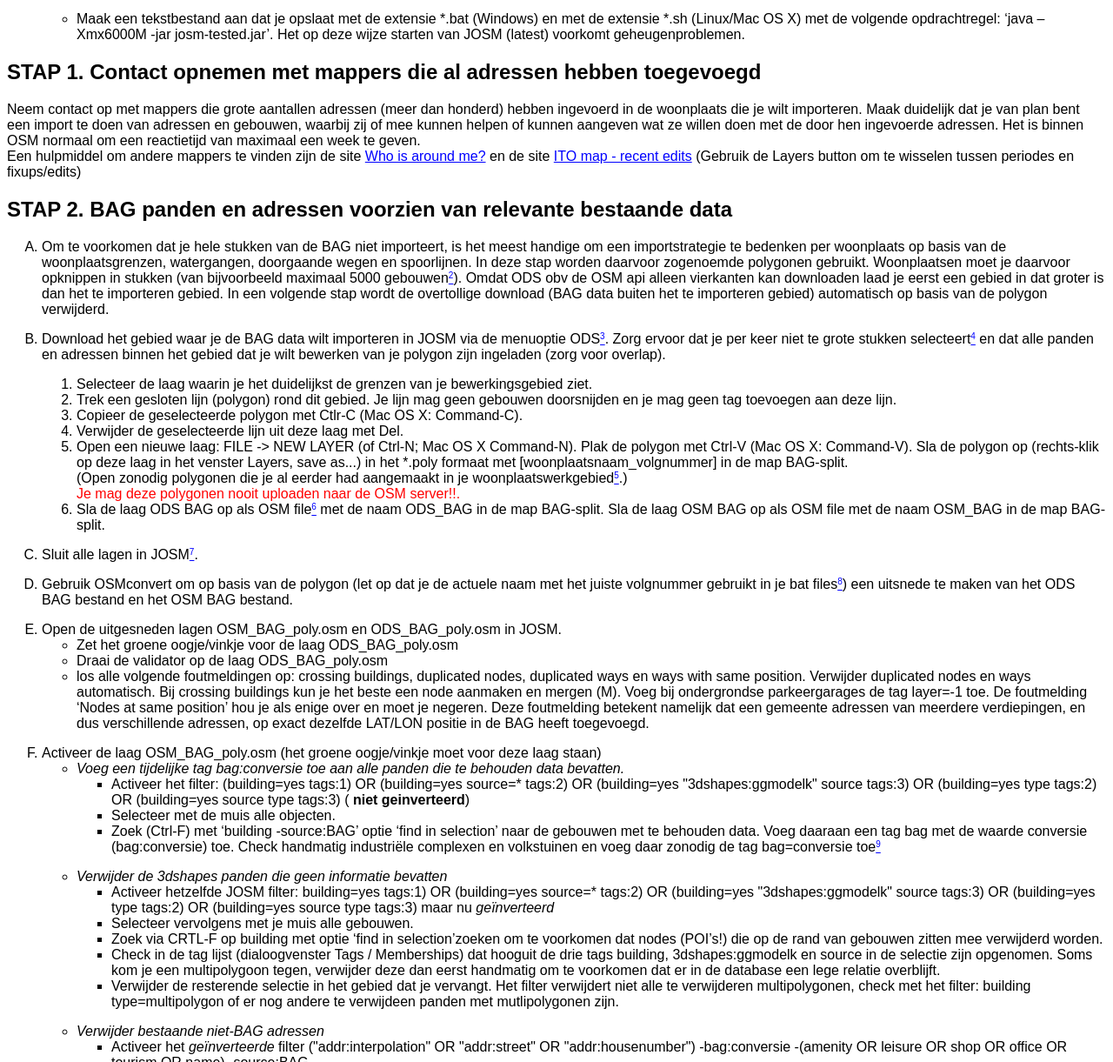
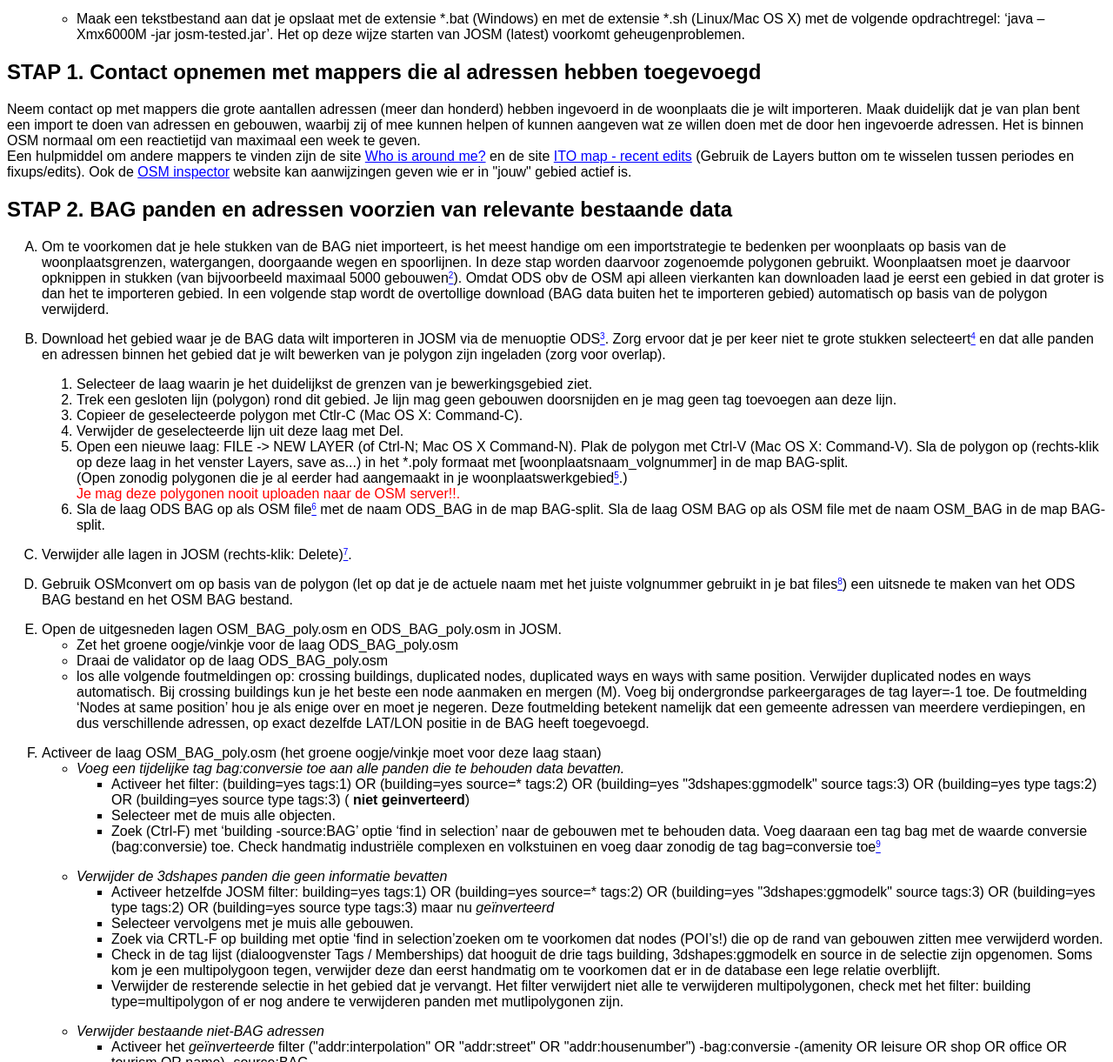
Before and after one commit to gidema/gidema.github.io, a plain HTML site: page bagimport/handleiding.html in a window 1280 px wide. Shown: the part 1579-2800 px from the top of the page at 87% size. Drawn offline with Linux system fonts and the light colour scheme.

Commit message:
Update handleiding.html

```diff
--- a/bagimport/handleiding.html
+++ b/bagimport/handleiding.html
@@ -2,7 +2,7 @@
 <HTML>
 <HEAD>
 	<META HTTP-EQUIV="CONTENT-TYPE" CONTENT="text/html; charset=utf-8">
-	<TITLE>BAG import Nederland</TITLE>
+	<TITLE></TITLE>
 	<META NAME="GENERATOR" CONTENT="LibreOffice 4.1.3.2 (Linux)">
 	<META NAME="AUTHOR" CONTENT="JR">
 	<META NAME="CREATED" CONTENT="20140113;205700000000000">
@@ -63,7 +63,7 @@ eerste BAG import met een klein gebied (maximaal 1000 huizen).</B></FONT></P>
 	name) -source:BAG</LI>
 	<LI>bag=conversie</LI>
 	<LI>("addr:interpolation" OR "addr:street" OR "addr:housenumber") -bag:conversie -(amenity OR leisure OR shop OR office OR tourism OR name) -source:BAG</LI></OL>
-	<B>Notabene: </b> Filters 1 en 2 moeten op basis van "Replace selection" ingesteld worden.</P></LI>
+	<B>Notabene: </b> Filters 1, 2 en 3 moeten op basis van "Replace selection" ingesteld worden.</P></LI>
 
 	<LI>Installatie osmconvert en script.
 	<UL><LI>Maak een map ‘BAG-split’ aan</LI>
@@ -124,7 +124,7 @@ Maak duidelijk dat je van plan bent een import te doen van adressen
 en gebouwen, waarbij zij of mee kunnen helpen of kunnen aangeven wat
 ze willen doen met de door hen ingevoerde adressen. Het is binnen OSM
 normaal om een reactietijd van maximaal een week te geven.<BR>Een hulpmiddel om
-andere mappers te vinden zijn de site <a href="http://resultmaps.neis-one.org/oooc?zoom=8&lat=52.39708&lon=5.9064&layers=00BFTFFFFT" target="_blank">Who is around me?</a> en de site <a href="http://www.itoworld.com/map/130?lon=5.28510&lat=52.40372&zoom=8&fullscreen=true&fullscreen=true" target="_blank">ITO map - recent edits</a> (Gebruik de Layers button om te wisselen tussen periodes en fixups/edits)</P>
+andere mappers te vinden zijn de site <a href="http://resultmaps.neis-one.org/oooc?zoom=8&lat=52.39708&lon=5.9064&layers=00BFTFFFFT" target="_blank">Who is around me?</a> en de site <a href="http://www.itoworld.com/map/130?lon=5.28510&lat=52.40372&zoom=8&fullscreen=true&fullscreen=true" target="_blank">ITO map - recent edits</a> (Gebruik de Layers button om te wisselen tussen periodes en fixups/edits). Ook de <a href="http://tools.geofabrik.de/osmi/?view=addresses&lon=5.61383&lat=52.34642&zoom=8" target="_blank">OSM inspector</a> website kan aanwijzingen geven wie er in "jouw" gebied actief is.</P>
 <H2>STAP 2. BAG panden en adressen voorzien van relevante bestaande data</H2>
 <OL TYPE=A>
 	<LI>Om te voorkomen dat je hele stukken van de BAG niet importeert, is het
@@ -166,7 +166,7 @@ andere mappers te vinden zijn de site <a href="http://resultmaps.neis-one.org/oo
 		met de naam ODS_BAG in de map BAG-split. Sla de laag OSM BAG op als
 		OSM file met de naam OSM_BAG in de map BAG-split.</p></LI>
 	</OL>
-	<LI>Sluit alle lagen in JOSM<A CLASS="sdfootnoteanc" NAME="sdfootnote7anc" HREF="#sdfootnote7sym"><SUP>7</SUP></A>.</FONT></P>
+	<LI>Verwijder alle lagen in JOSM (rechts-klik: Delete)<A CLASS="sdfootnoteanc" NAME="sdfootnote7anc" HREF="#sdfootnote7sym"><SUP>7</SUP></A>.</FONT></P>
 	<LI>Gebruik OSMconvert om op basis van de polygon (let op dat je de actuele naam
 	met het juiste volgnummer gebruikt in je bat files<A CLASS="sdfootnoteanc" NAME="sdfootnote8anc" HREF="#sdfootnote8sym"><SUP>8</SUP></A>)
 	een uitsnede te maken van het ODS BAG bestand en het OSM BAG
@@ -220,7 +220,7 @@ andere mappers te vinden zijn de site <a href="http://resultmaps.neis-one.org/oo
 	<LI>Verwijder de resterende
 	selectie in het gebied dat je vervangt. Het filter verwijdert niet
 	alle te verwijderen multipolygonen, check met het filter: building
-	type=multipolygon of  er nog andere te verwijdeen panden met
+	type=multipolygon of  er nog andere te verwijderen panden met
 	mutlipolygonen zijn.</P></UL></LI>
 	<LI><i>Verwijder bestaande niet-BAG adressen</I>
 	<UL><LI>Activeer het <I>geïnverteerde</I>
```
